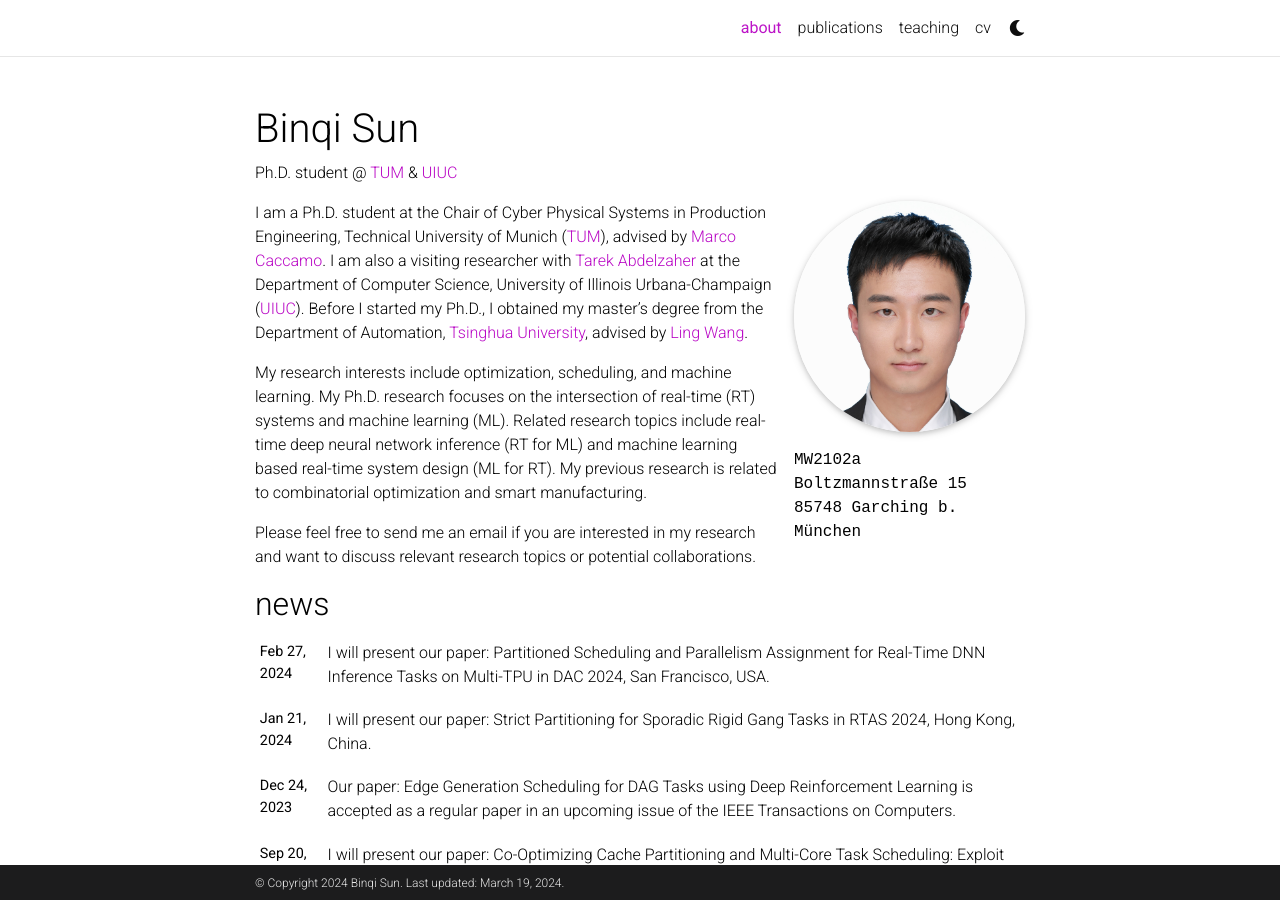
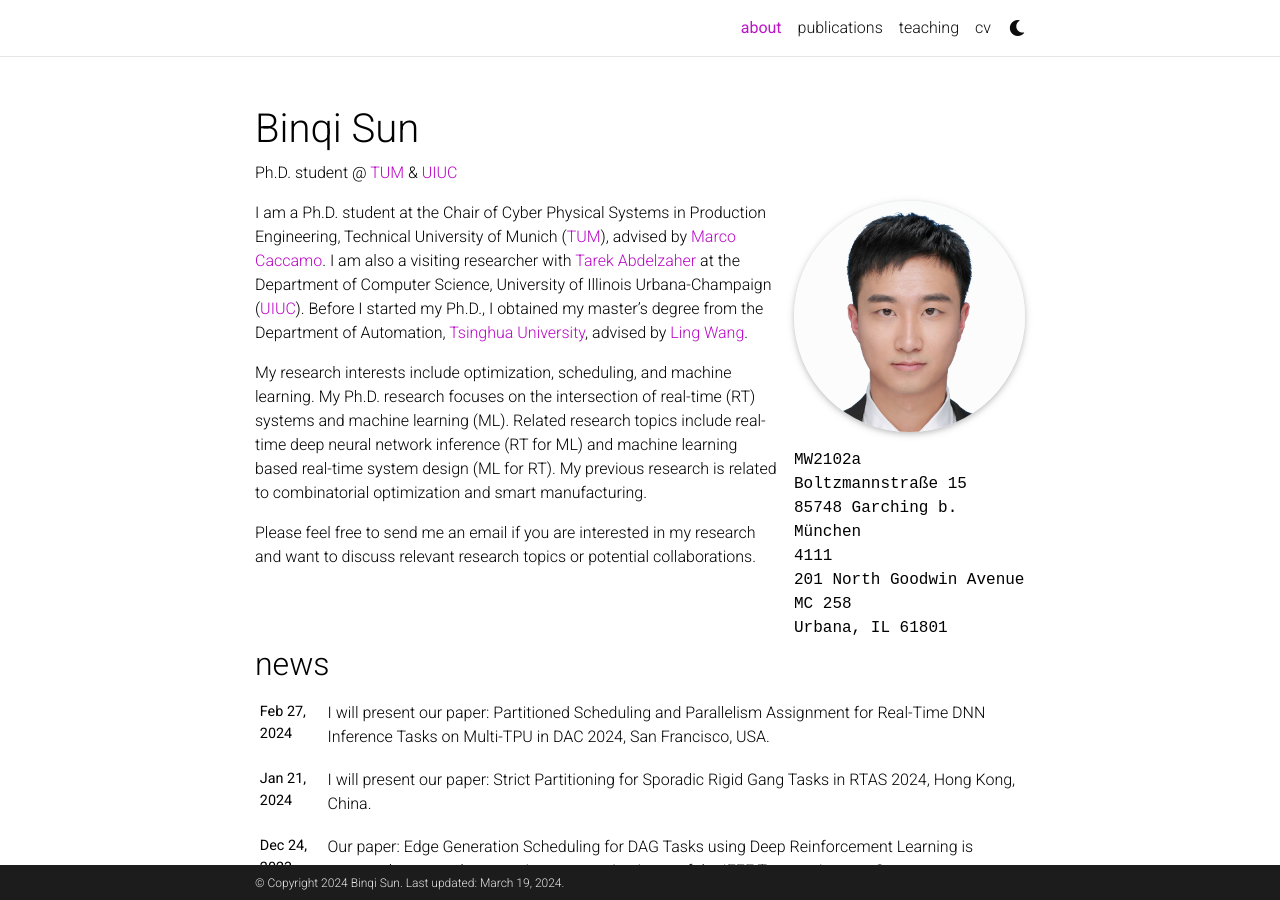
Before and after one commit to binqi-sun/binqi-sun.github.io, a Jekyll site: the page built from _pages/about.md, in a window 1280 px wide and 900 px high. Built offline with Jekyll 4.4.1, drawn with Linux system fonts in a browser that asks for light colours; full-size pictures stand in for the smaller copies a plugin makes; comment, search, counter and statistics services are not loaded; a style sheet for code colours, icons or effects is not loaded.

Commit message:
updated about

```diff
--- a/_pages/about.md
+++ b/_pages/about.md
@@ -12,6 +12,10 @@ profile:
     <p>MW2102a</p>
     <p>Boltzmannstraße 15</p>
     <p>85748 Garching b. München</p>
+
+    <p>4111</p>
+    <p>201 North Goodwin Avenue MC 258</p>
+    <p>Urbana, IL 61801</p>
 
 news: true  # includes a list of news items
 latest_posts: false  # includes a list of the newest posts
```
